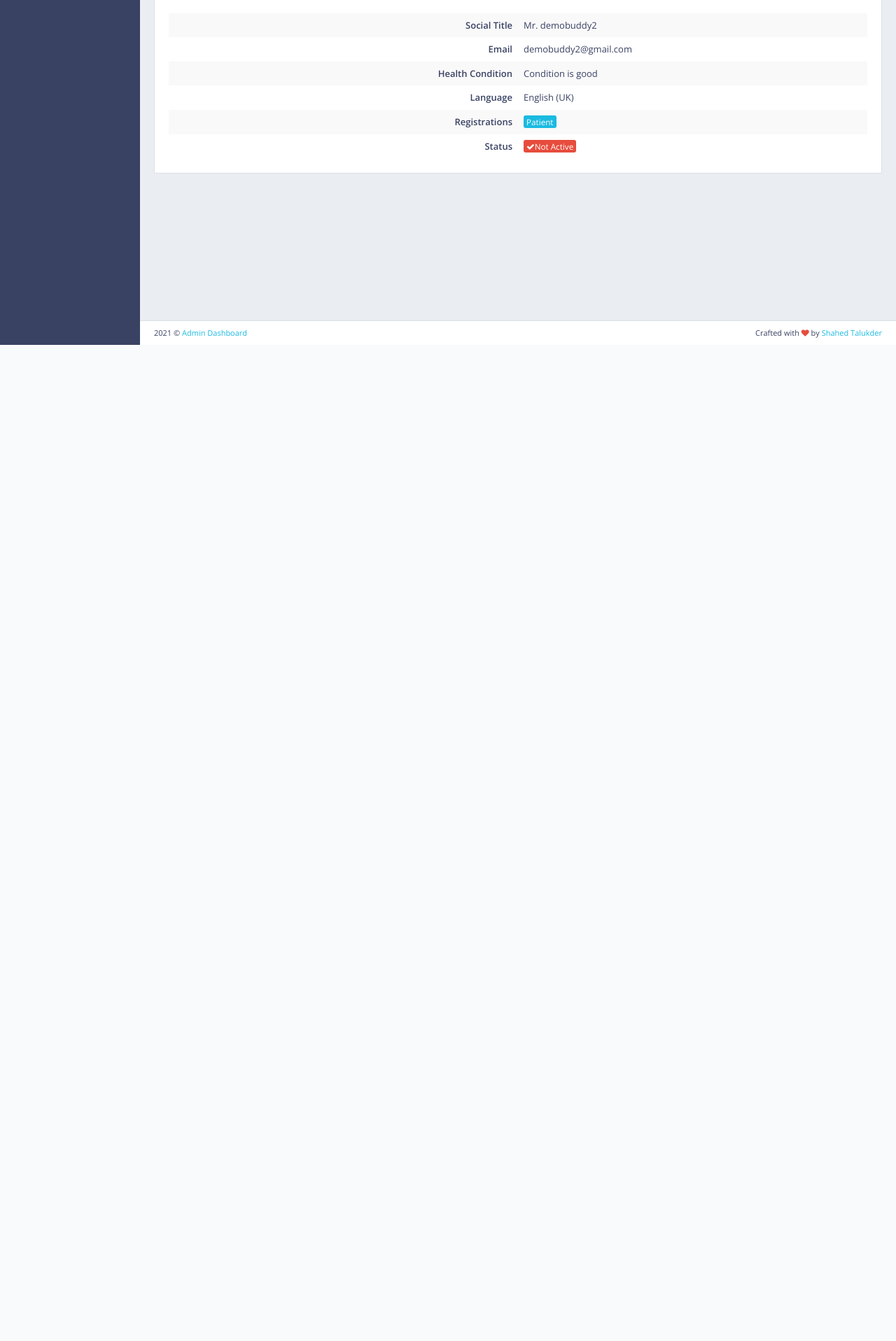
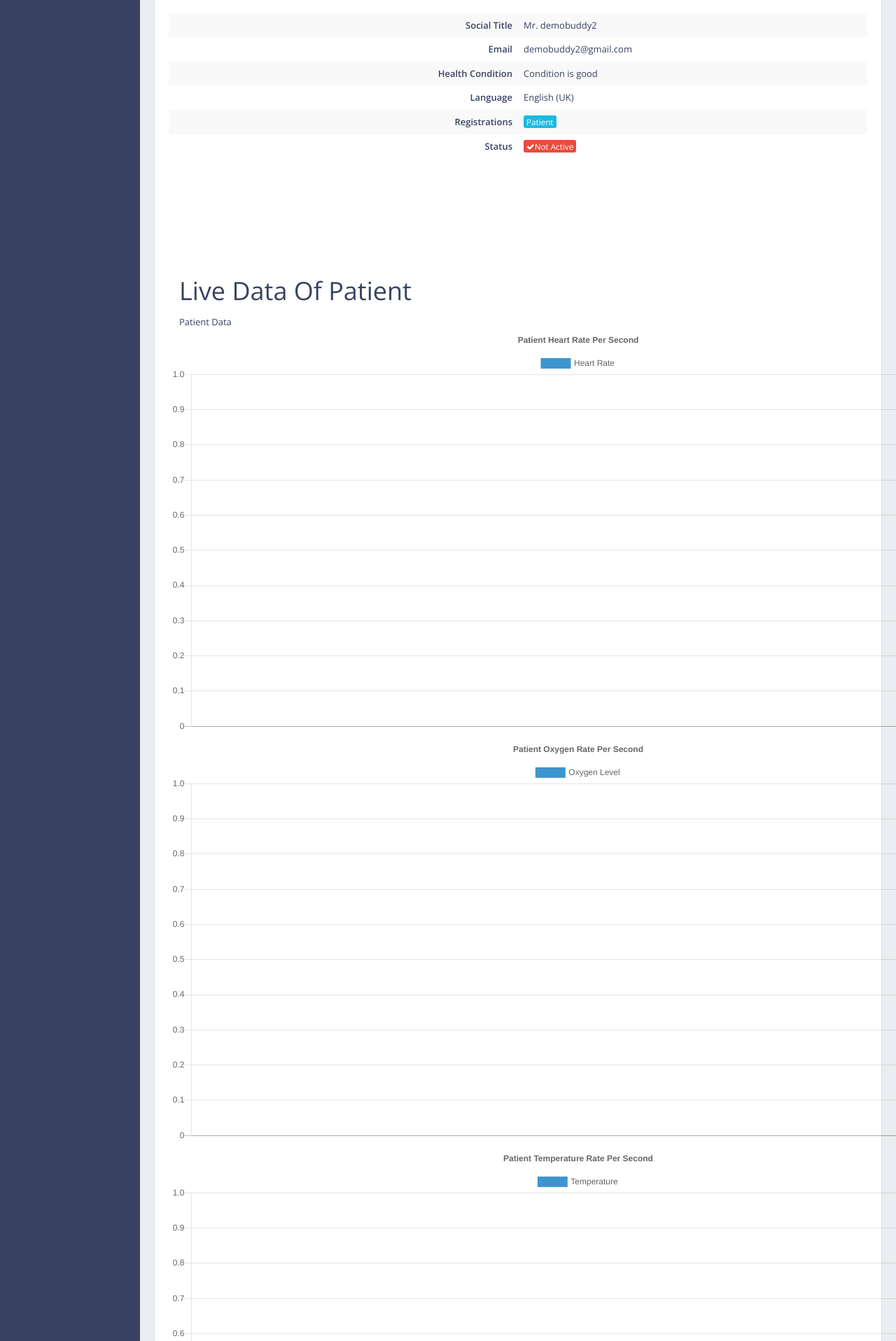
Before and after one commit to shahed-swe/covid-detection, a Django app: page /condition/1/ in a window 1280 px wide. Shown: the part 307-2224 px from the top of the page at 70% size. Before the commit the page ends 800 px from the top, so only its background shows below. Run offline with Django 3.2, Linux system fonts and the light colour scheme; data comes from the database, SQL or seed files in the repository; parts of the project's set-up code (start-up, migrations or seed data) failed here and were passed over; some libraries are stand-ins or nearby versions.

Commit message:
another commit

```diff
--- a/main/templates/doctorbase.html
+++ b/main/templates/doctorbase.html
@@ -227,6 +227,7 @@
 
     <!-- Load and execute javascript code used only in this page -->
     <script src="{% static 'backend/' %}js/pages/index.js"></script>
+    <script src="https://cdnjs.cloudflare.com/ajax/libs/Chart.js/2.5.0/Chart.min.js"></script>
     {%block main_script%}
     <!-- scripts -->
     {%endblock main_script%}
--- a/main/templates/patient_profile.html
+++ b/main/templates/patient_profile.html
@@ -46,8 +46,6 @@
                         <tr>
                             <td class="text-right"><strong>Registrations</strong></td>
                             <td><span class="label label-primary">Patient</span></td>
-
-
                         </tr>
                         <tr>
                             <td class="text-right"><strong>Status</strong></td>
@@ -59,10 +57,36 @@
                         </tr>
                     </tbody>
                 </table>
-                <!-- END Customer Info -->
+                <style>
+                    .site-header-one {
+                        background-color: #0A1C4F;
+                    }
+
+                    .header-tag {
+                        margin-top: 150px;
+                    }
+                </style>
+                <div class="header-tag container">
+                    <h1>Live Data Of Patient</h1>
+                </div>
+                <div class="container">Patient Data
+                    <div class="row">
+                        <div class="patient-report col-6">
+                            <canvas id="heart_rate_chart"></canvas>
+                        </div>
+                        <div class="patient-report col-6">
+                            <canvas id="oxygen_chart"></canvas>
+                        </div>
+                        <div class="patient-report col-6">
+                            <canvas id="temperature_chart"></canvas>
+                        </div>
+                    </div>
+                    <!-- END Customer Info -->
+                </div>
+                <!-- END Customer Info Block -->
             </div>
-            <!-- END Customer Info Block -->
         </div>
+
     </div>
     <!-- END Customer Content -->
 </div>
@@ -70,6 +94,118 @@
 {%endblock main_content%}
 <!--  -->
 {%block main_script%}
-<!-- start -->
-<!-- end -->
+<!-- script started -->
+<script>
+    const config = {
+        headers: {
+            'Accept': 'application/json',
+            'Authorization': 'Token {{token}}'
+        }
+    };
+
+
+    var temperature = []
+    var heart_rate = []
+    var oxygen_level = []
+    var datetime = []
+    var time = []
+
+    var chartheart_rate = new Chart(document.getElementById("heart_rate_chart"), {
+        animationEnabled: true,
+        type: 'line',
+        data: {
+            labels: time,
+            datasets: [{
+                data: heart_rate,
+                label: "Heart Rate",
+                borderColor: "#3e95cd",
+                fill: false
+            }]
+        },
+        options: {
+            title: {
+                display: true,
+                text: 'Patient Heart Rate Per Second'
+            }
+        }
+    });
+
+    var chartoxygen_level = new Chart(document.getElementById("oxygen_chart"), {
+        animationEnabled: true,
+        type: 'line',
+        data: {
+            labels: time,
+            datasets: [{
+                data: oxygen_level,
+                label: "Oxygen Level",
+                borderColor: "#3e95cd",
+                fill: false
+            }]
+        },
+        options: {
+            title: {
+                display: true,
+                text: 'Patient Oxygen Rate Per Second'
+            }
+        }
+    });
+
+    var charttemperature = new Chart(document.getElementById("temperature_chart"), {
+        animationEnabled: true,
+        type: 'line',
+        data: {
+            labels: time,
+            datasets: [{
+                data: temperature,
+                label: "Temperature",
+                borderColor: "#3e95cd",
+                fill: false
+            }]
+        },
+        options: {
+            title: {
+                display: true,
+                text: 'Patient Temperature Rate Per Second'
+            }
+        }
+    });
+
+
+
+    function loadData() {
+        setInterval(async() => {
+            const response = await fetch(`http://52.168.134.210/reports/`, config)
+                .then(response => response.json())
+                .then(data => {
+                    temperature.push(parseFloat(data[0].temperature))
+                    heart_rate.push(parseFloat(data[0].heart_rate))
+                    oxygen_level.push(parseFloat(data[0].oxygen_level))
+                    datetime.push(data[0].report_time)
+
+                })
+            if (temperature.length > 10 || heart_rate.length > 10 || oxygen_level.length > 10 || datetime.length > 10) {
+                temperature.shift(10)
+                heart_rate.shift(10)
+                oxygen_level.shift(10)
+                datetime.shift(10)
+            }
+            var date = new Date(datetime[0]);
+            var time = date.getHours() + ':' + date.getMinutes() + ':' + date.getSeconds()
+            chartheart_rate.data.labels.push(time)
+            chartoxygen_level.data.labels.push(time)
+            charttemperature.data.labels.push(time)
+            if (chartheart_rate.data.labels.length > 10 || chartoxygen_level.data.labels.length > 10 || charttemperature.data.labels.length > 10) {
+                chartheart_rate.data.labels.shift();
+                chartoxygen_level.data.labels.shift();
+                charttemperature.data.labels.shift();
+            }
+            chartheart_rate.update();
+            chartoxygen_level.update();
+            charttemperature.update();
+        }, 1000)
+    }
+    loadData();
+</script>
+
+<!-- script ended -->
 {%endblock main_script%}
--- a/main/views.py
+++ b/main/views.py
@@ -47,10 +47,12 @@ def doctorhome(request):
 def patientcondition(request,id):
     patient = Patient.objects.get(pk=id)
     condition = PatientCondition.objects.get(patient=patient)
+    token = Token.objects.get(user=patient.user)
     context = {
         'title': 'Patient Condition',
         'condition': condition,
-        'patient': patient
+        'patient': patient,
+        'token': token,
     }
     return render(request, 'patient_profile.html', context)
 
@@ -272,19 +274,19 @@ class ReportViewSet(generics.GenericAPIView):
                 "report_time": timezone.now
             })
 
-            if float(heart_rate) > 60 and float(heart_rate) < 100 and float(oxygen_level) > 93 and float(oxygen_level) < 97 and float(temperature) > 96 and float(temperature)< 99:
-                condition = PatientCondition(
-                    patient = request.user,
-                    condition_info = "Condition is Good right now",
-                )
-                condition.save()
+            # if float(heart_rate) > 60 and float(heart_rate) < 100 and float(oxygen_level) > 93 and float(oxygen_level) < 97 and float(temperature) > 96 and float(temperature)< 99:
+            #     condition = PatientCondition(
+            #         patient = request.user,
+            #         condition_info = "Condition is Good right now",
+            #     )
+            #     condition.save()
 
-            else:
-                condition = PatientCondition(
-                    patient = request.user,
-                    condition_info = "Condition is Good right now",
-                )
-                condition.save()
+            # else:
+            #     condition = PatientCondition(
+            #         patient = request.user,
+            #         condition_info = "Condition is Good right now",
+            #     )
+            #     condition.save()
 
             return Response({'message':'new data found'})
         else:
```
Also changed, not shown: main/templates/notification_for_doctor.html (deleted).
